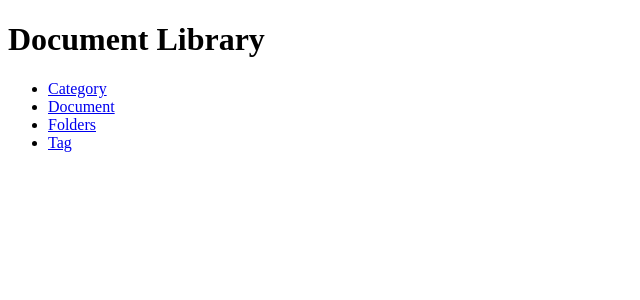
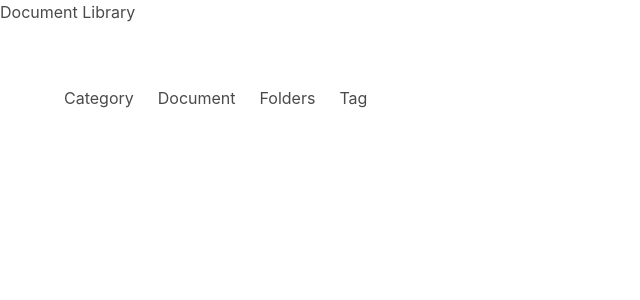
Before and after one commit to paddybun/document-lib.web, an Angular app: page / in a window 1280 px wide. Shown: the top 300 px of the page, without its empty margins (0-640 px from the left). Built offline with nearby package versions, Linux system fonts and the light colour scheme.

Commit message:
- Add bulma css framework

```diff
--- a/angular.json
+++ b/angular.json
@@ -23,7 +23,8 @@
               "src/assets"
             ],
             "styles": [
-              "src/styles.css"
+              "src/styles.css",
+              "node_modules/bulma/css/bulma.css"
             ],
             "scripts": [],
             "es5BrowserSupport": true
@@ -80,7 +81,8 @@
             "tsConfig": "src/tsconfig.spec.json",
             "karmaConfig": "src/karma.conf.js",
             "styles": [
-              "src/styles.css"
+              "src/styles.css",
+              "node_modules/bulma/css/bulma.css"
             ],
             "scripts": [],
             "assets": [
--- a/package.json
+++ b/package.json
@@ -19,6 +19,7 @@
     "@angular/platform-browser": "~7.2.0",
     "@angular/platform-browser-dynamic": "~7.2.0",
     "@angular/router": "~7.2.0",
+    "bulma": "^0.7.5",
     "core-js": "^2.5.4",
     "rxjs": "~6.3.3",
     "tslib": "^1.9.0",
--- a/src/app/app.component.html
+++ b/src/app/app.component.html
@@ -1,10 +1,16 @@
 <h1>Document Library</h1>
-<nav>
-  <ul>
-    <li><a routerLink="/category">Category</a></li>
-    <li><a routerLink="/document">Document</a></li>
-    <li><a routerLink="/folder">Folders</a></li>
-    <li><a routerLink="/tag">Tag</a></li>
-  </ul>
-</nav>
-<router-outlet></router-outlet>
+<section class="section">
+  <div class="container">
+    <nav class="navbar">
+      <div class="navbar-brand">
+        <a class="navbar-item" routerLink="/category">Category</a>
+        <a class="navbar-item" routerLink="/document">Document</a>
+        <a class="navbar-item" routerLink="/folder">Folders</a>
+        <a class="navbar-item" routerLink="/tag">Tag</a>
+      </div>
+    </nav>
+  </div>
+  <div class="container">
+    <router-outlet></router-outlet>
+  </div>
+</section>
--- a/src/app/category-detail/category-detail.component.html
+++ b/src/app/category-detail/category-detail.component.html
@@ -3,23 +3,23 @@
   <div>
     <label for="id">id:</label>
     <div>
-      <input id="id" type="text" value="{{ category.id }}" [disabled]="true">
+      <input class="input is-primary" id="id" type="text" value="{{ category.id }}" [disabled]="true">
     </div>
   </div>
   <div>
     <label for="name">name:</label>
     <div>
-      <input id="name" type="text" [(ngModel)]="category.name" placeholder="Tag name">
+      <input class="input is-primary" id="name" type="text" [(ngModel)]="category.name" placeholder="Tag name">
     </div>
   </div>
   <div>
     <label for="short">short:</label>
     <div>
-      <input id="short" type="text" [(ngModel)]="category.abbreviation" placeholder="Tag short description">
+      <input class="input is-primary" id="short" type="text" [(ngModel)]="category.abbreviation" placeholder="Tag short description">
     </div>
   </div>
   <div>
-    <input *ngIf="isCreating" type="button" value="Create" (click)="saveCategory()">
-    <input *ngIf="!isCreating" type="button" value="Update" (click)="saveCategory()">
+    <button class="button" *ngIf="isCreating" (click)="saveCategory()">Create</button>
+    <button class="button" *ngIf="!isCreating" (click)="saveCategory()">Update</button>
   </div>
 </div>
--- a/src/index.html
+++ b/src/index.html
@@ -2,6 +2,7 @@
 <html lang="en">
 <head>
   <meta charset="utf-8">
+  <meta name="viewport" content="width=device-width, initial-scale=1">
   <title>DocumentLibWeb</title>
   <base href="/">
 
```
Also changed, not shown: 1 other file (tests, documents, lock files or other folders).
